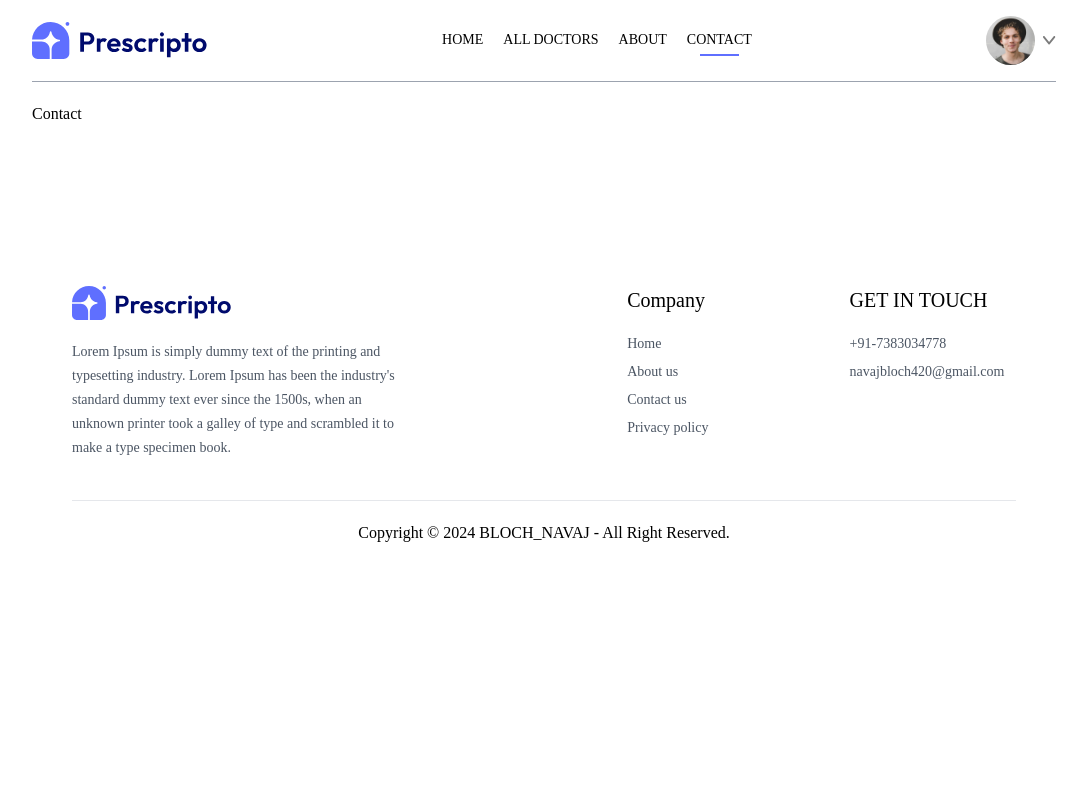
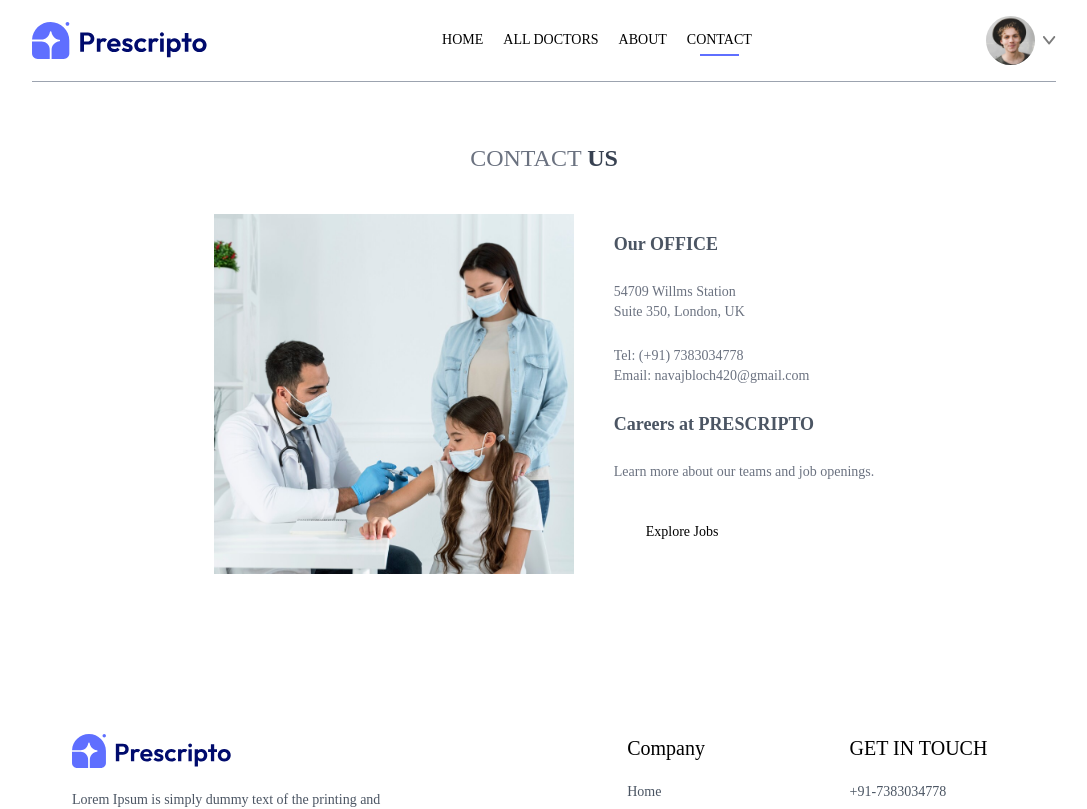
Before and after one commit to Blochnavaj/DoctorBook, a React (Vite) app in the folder frontend/: page /contact in a window 1280 px wide. Shown: the top 809 px of the page, without its empty margins (96-1183 px from the left). Built offline with nearby package versions, Linux system fonts and the light colour scheme; a web font is replaced by a local one.

Commit message:
completed Contact Page Section

```diff
--- a/frontend/src/Pages/Contact.jsx
+++ b/frontend/src/Pages/Contact.jsx
@@ -1,8 +1,26 @@
 import React from 'react'
+import { assets } from '../assets/assets'
 
 function Contact() {
   return (
-    <div>Contact</div>
+    <div>
+       <div className='text-center text-2xl pt-10 text-gray-500'>
+        <p>CONTACT <span className='text-gray-700 font-semibold'>US</span></p>
+       </div>
+
+         <div className='my-10 flex flex-col md:flex-row justify-center gap-10 mb-28 text-sm'>
+          <img className='w-full md:max-w-[360px]' src={assets.contact_image} alt="" />
+          <div className='flex flex-col justify-center items-start gap-6'>
+            <p className='font-semibold text-lg text-gray-600'>Our OFFICE</p>
+            <p className='text-gray-500'>54709 Willms Station <br />
+            Suite 350, London, UK</p>
+            <p className='text-gray-500'>Tel: (+91) 7383034778 <br /> Email: navajbloch420@gmail.com</p>
+            <p className='font-semibold text-lg text-gray-600'>Careers at PRESCRIPTO</p>
+            <p className=' text-gray-500'>Learn more about our teams and job openings.</p>
+            <button className='broder border-black px-8 py-4 text-sm hover:bg-black hover:text-white transition-all duration-500'>Explore Jobs</button>
+          </div>
+         </div>
+    </div>
   )
 }
 
```
